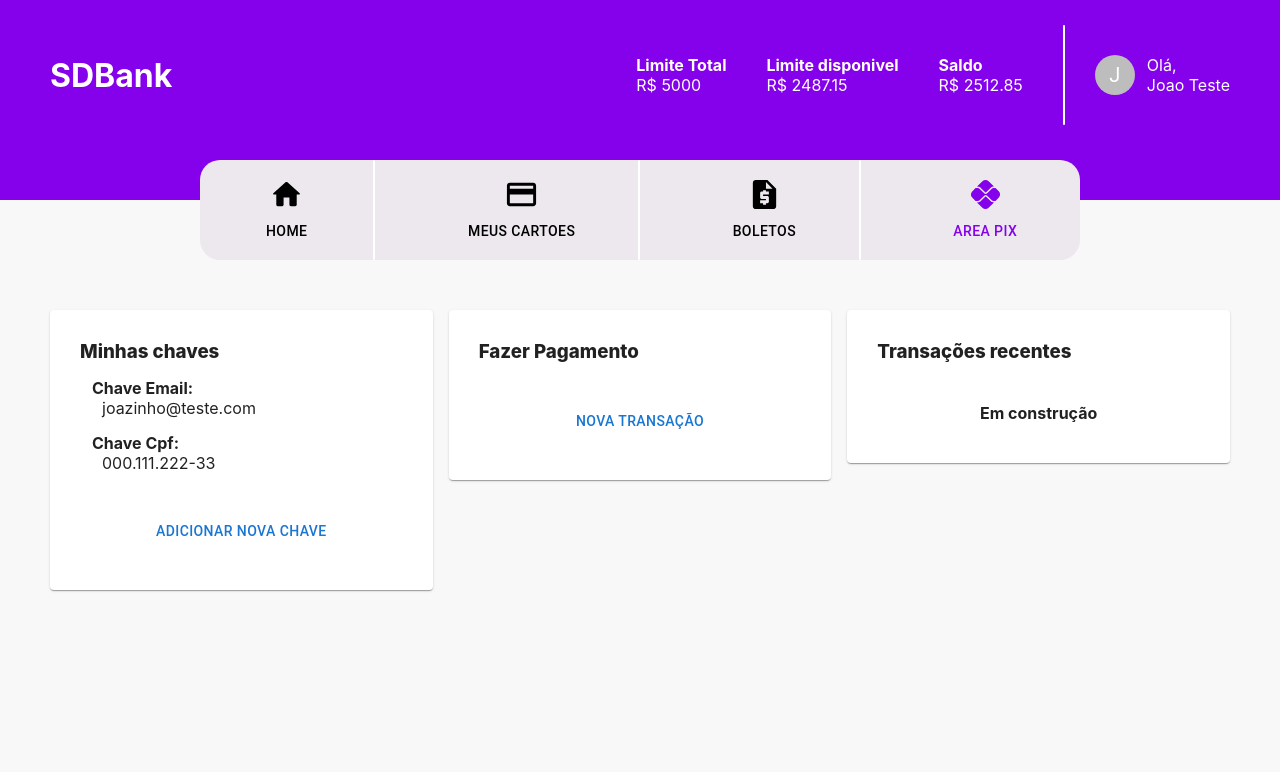
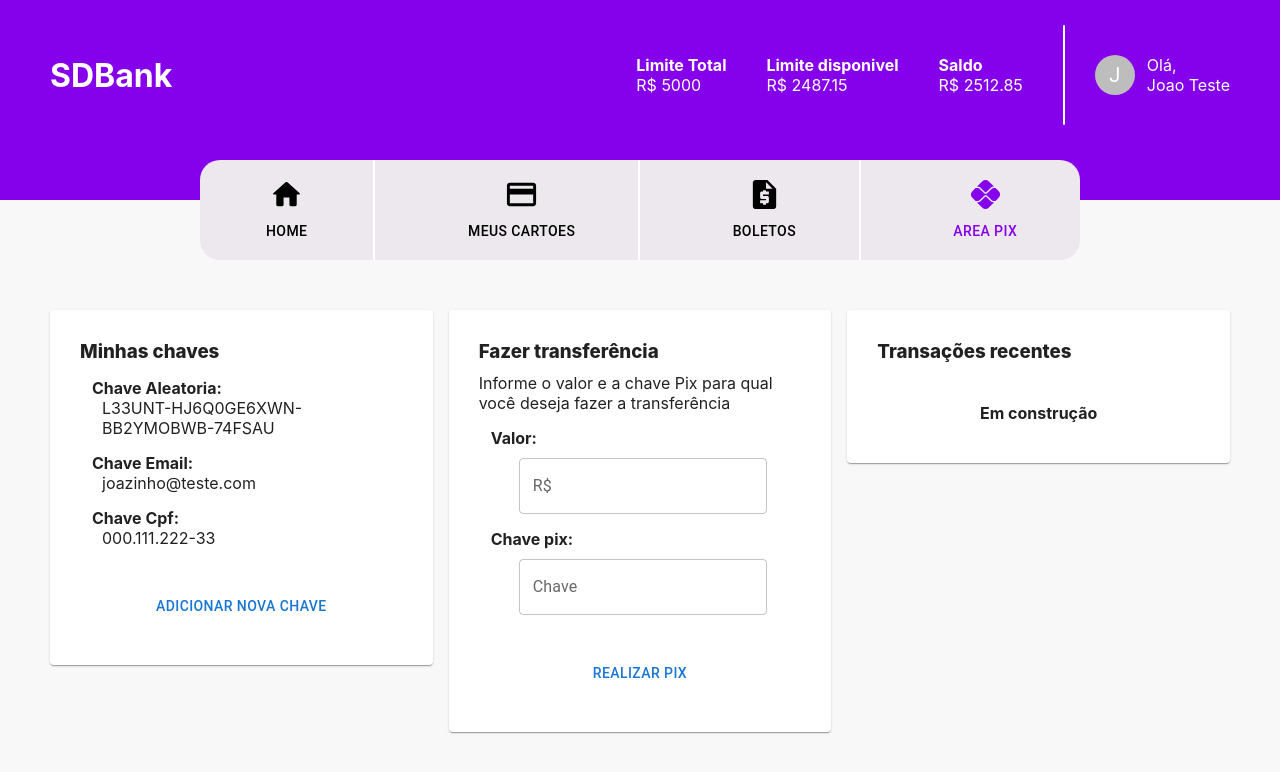
Before and after one commit to gabrielCaio/projeto-sd, a React (Create React App) app: page / in a window 1280 px wide. Both pictures are taken after a click on the button "AREA PIX". Shown: the top 772 px of the page. Built offline with nearby package versions, Linux system fonts and the light colour scheme.

Commit message:
feat: creating pix page

```diff
--- a/src/services/Pix.json
+++ b/src/services/Pix.json
@@ -1,4 +1,8 @@
 [
+  {
+    "type": "aleatoria",
+    "chave": "L33UNT-HJ6Q0GE6XWN-BB2YMOBWB-74FSAU"
+  },
   {
     "type": "email",
     "chave": "joazinho@teste.com"
--- a/src/views/Pix/index.js
+++ b/src/views/Pix/index.js
@@ -1,7 +1,7 @@
 import React from "react";
 import { styled } from '@mui/material/styles';
 import Paper from '@mui/material/Paper';
-import { Button, Grid } from "@mui/material";
+import { Button, Grid, TextField } from "@mui/material";
 
 import PixData from "../../services/Pix.json"
 
@@ -13,6 +13,15 @@ const Item = styled(Paper)(() => ({
   "&:hover": {
     marginTop: '10px',
   },
+}));
+
+const Description = styled(Grid)(() => ({
+  marginTop: '10px',
+}));
+
+const Field = styled(Grid)(() => ({
+  paddingTop: '10px',
+  marginLeft: '40px',
 }));
 
 export default function Pix() {
@@ -44,11 +53,24 @@ export default function Pix() {
 
         <Grid item xs={4}>
           <Item>
-            <h3 className="Title">Fazer Pagamento</h3>
+            <h3 className="Title">Fazer transferência</h3>
+            <Description>
+              Informe o valor e a chave Pix para qual você deseja fazer a transferência
+            </Description>
+
+            <p className="Subtitle">Valor:</p>
+            <Field>
+              <TextField id="outlined-basic" label="R$" variant="outlined" type="number" />
+            </Field>
+
+            <p className="Subtitle">Chave pix:</p>
+            <Field>
+              <TextField id="outlined-basic" label="Chave" variant="outlined" />
+            </Field>
 
             <p className="BottomCard">
               <Button>
-                Nova transação
+                Realizar pix
               </Button>
             </p>
           </Item>
```
